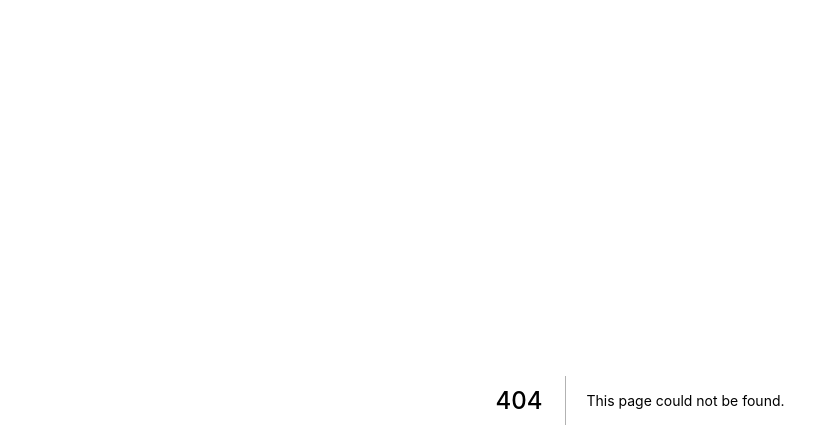
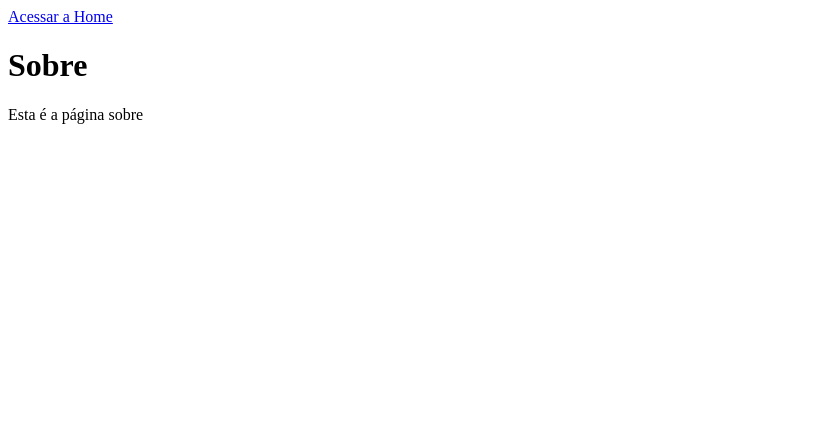
Before and after one commit to Alexbigbox/ideia-unica, a Next.js app: page /sobre in a window 1280 px wide. Before the commit this address had no page. Shown: the top 448 px of the page, without its empty margins (0-839 px from the left). Built offline with nearby package versions, Linux system fonts and the light colour scheme.

Commit message:
Testes de performance

```diff
--- /dev/null
+++ b/pages/sobre.js
@@ -0,0 +1,17 @@
+import Link from 'next/link'
+
+function Sobre() {
+  return (
+    <div>
+      <Link a href="/">
+        <a>Acessar a Home</a>
+      </Link>
+
+      <h1>Sobre</h1>
+      <p>Esta é a página sobre</p>
+    </div>
+  )
+}
+
+
+export default Sobre;
```
Also changed, not shown: pages/index.js (+6 -1 lines).
